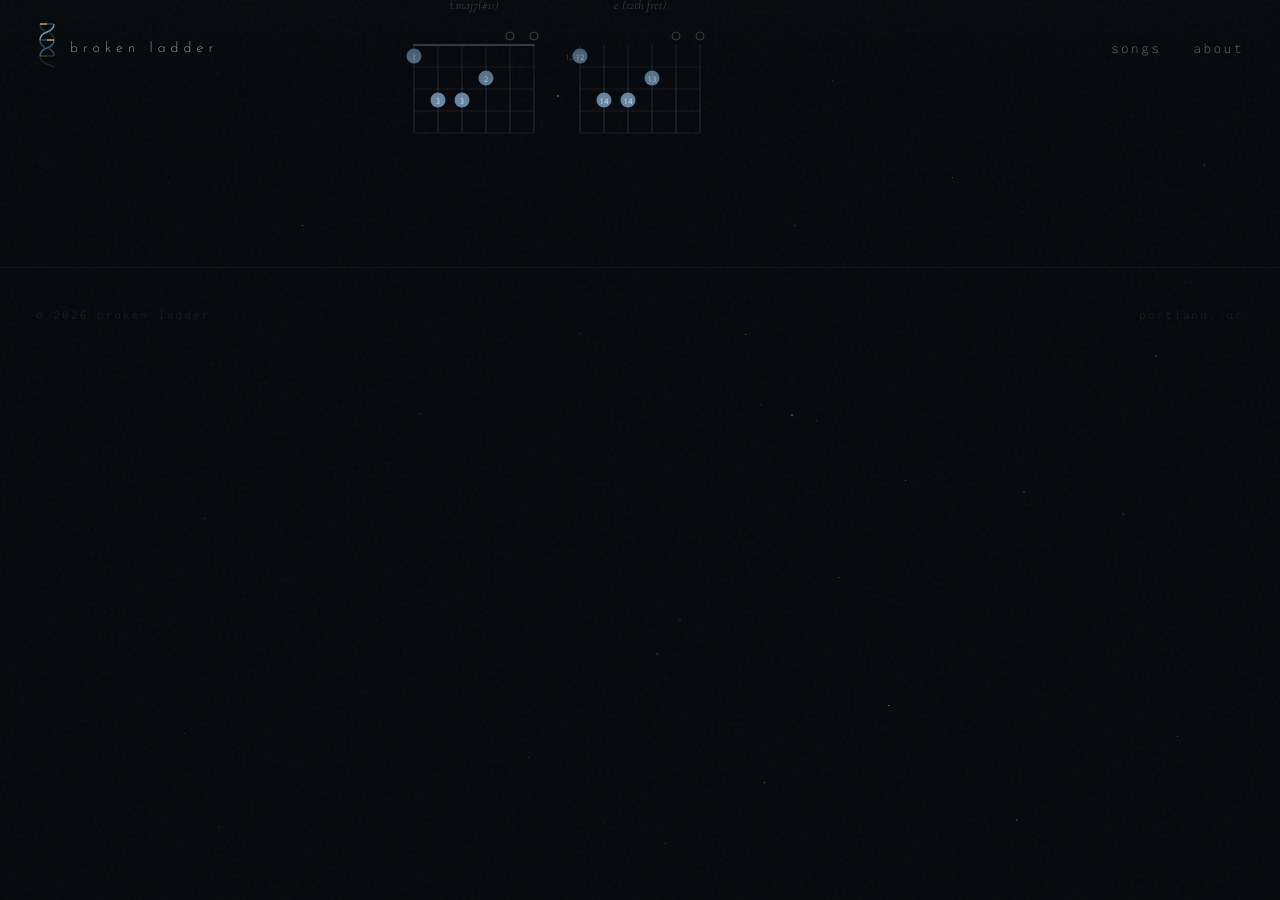
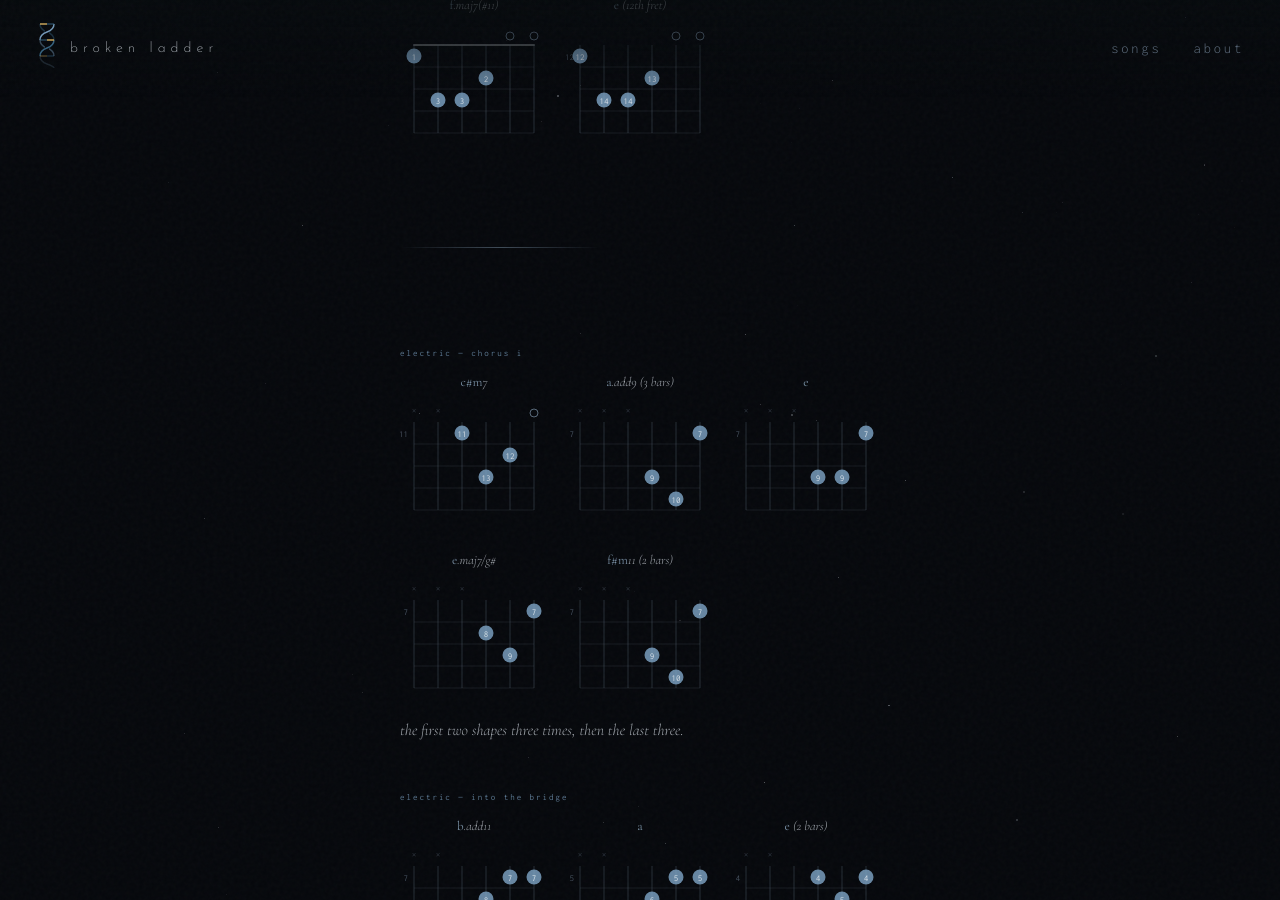
Before and after one commit to ClayShentrup/brokenladder, a Jekyll site: the page built from songs/the-puzzle-remains.html, in a window 1280 px wide and 900 px high, scrolled down 4623 px. Built offline with Jekyll 4.4.1, drawn with Linux system fonts in a browser that asks for light colours; before the commit the page ends 4984 px from its top, so only the background shows below that; some of the changed text lies outside the part shown.

Commit message:
the puzzle remains: guitar parts by guitar, bridge in order (#10)
* the puzzle remains: chords by guitar, bridge in order, electric parts

Acoustic sections are labelled as acoustic; the bridge grid is the played
sequence with two-bar chords marked. New electric sections: chorus i,
into the bridge, bridge (top four strings of the acoustic), the final
chorus arpeggio as tab, and the end of the final chorus.

Co-Authored-By: Claude Opus 5.5 <noreply@anthropic.com>

* the puzzle remains: final chorus figure as played (open e, b string twice)

Co-Authored-By: Claude Opus 5.5 <noreply@anthropic.com>

* Draw tab as SVG in the chord-diagram style; final chorus figure uses it

Co-Authored-By: Claude Opus 5.5 <noreply@anthropic.com>

---------

Co-authored-by: Claude Opus 5.5 <noreply@anthropic.com>

```diff
--- a/_layouts/lyrics.html
+++ b/_layouts/lyrics.html
@@ -31,6 +31,10 @@ em { font-style:normal; color:var(--accent); }
 .chord-box { display:flex; flex-direction:column; align-items:center; gap:8px; }
 .chord-box-name { font-family:var(--font-body); font-size:13px; font-weight:300; font-style:italic; color:var(--text); opacity:0.7; text-align:center; white-space:nowrap; }
 .chord-box-name em { font-style:normal; color:var(--accent-bright); font-weight:400; opacity:1; }
+/* ── tab and part notes ── */
+.tab-svg svg { display:block; width:100%; max-width:480px; height:auto; }
+.part-note { margin-top:18px; font-family:var(--font-body); font-size:16px; font-weight:300; font-style:italic; color:var(--text); opacity:0.7; }
+.section-label + .part-note { margin-top:0; }
 /* ── banner ── */
 .banner { position:relative; z-index:1; width:100%; max-width:1280px; margin:0 auto; opacity:0; animation:fadeUp 1.6s cubic-bezier(0.16,1,0.3,1) 0.05s forwards; }
 .banner img { display:block; width:100%; height:auto; max-height:72vh; object-fit:cover;
@@ -127,6 +132,42 @@ em { font-style:normal; color:var(--accent); }
     return s;
   }
 
+  // tab: { strings:["e","B","G"], slots:[6,2], count:[["1","&","2","&","3","&"],["1",""]],
+  //        notes:[{bar,at,s,f,h?,ring?}] }  at = slot within the bar, s = string index (0 = top)
+  function renderTab(t) {
+    const slotW=44, gap=32, padL=30, padT=26, padR=8, countH=28, r=10.5;
+    const barX=[]; let x=padL;
+    t.slots.forEach(n => { barX.push(x); x += n*slotW + 12; });
+    const W = x - 12 + padR, H = padT + (t.strings.length-1)*gap + 14 + countH;
+    const sx = (bar, at) => barX[bar] + 12 + at*slotW + slotW*0.15;
+    const sy = s => padT + s*gap;
+    let s = `<svg viewBox="0 0 ${W} ${H}" width="${W}" height="${H}" xmlns="http://www.w3.org/2000/svg" role="img" aria-label="tab">`;
+    s += `<defs><linearGradient id="ringfade" x1="0" x2="1"><stop offset="0" stop-color="${accentBr}" stop-opacity="0.7"/><stop offset="1" stop-color="${accentBr}" stop-opacity="0"/></linearGradient></defs>`;
+    t.strings.forEach((nm, i) => {
+      s += `<line x1="${padL}" y1="${sy(i)}" x2="${W-padR}" y2="${sy(i)}" stroke="${dimCol}" stroke-width="0.75" opacity="0.5"/>`;
+      s += `<text x="${padL-10}" y="${sy(i)+3.5}" font-family="Inconsolata,monospace" font-size="10" fill="${dimCol}" text-anchor="end" opacity="0.8">${nm}</text>`;
+    });
+    const yTop = sy(0)-8, yBot = sy(t.strings.length-1)+8;
+    [...barX, W-padR].forEach(bx => { s += `<line x1="${bx}" y1="${yTop}" x2="${bx}" y2="${yBot}" stroke="${dimCol}" stroke-width="0.75" opacity="0.6"/>`; });
+    t.count.forEach((c, b) => c.forEach((lab, k) => { if (lab) s += `<text x="${sx(b,k)}" y="${yBot+countH-4}" font-family="Inconsolata,monospace" font-size="10" fill="${dimCol}" text-anchor="middle" opacity="0.8">${lab}</text>`; }));
+    const dot = (cx, cy, f) => (f === 0
+      ? `<circle cx="${cx}" cy="${cy}" r="${r}" fill="${cs.getPropertyValue('--bg').trim() || '#000'}" stroke="${accentBr}" stroke-width="1" opacity="0.9"/>`
+      : `<circle cx="${cx}" cy="${cy}" r="${r}" fill="${accent}" opacity="0.85"/>`) + `<text x="${cx}" y="${cy+3.5}" font-family="Inconsolata,monospace" font-size="10" fill="${textCol}" text-anchor="middle">${f}</text>`;
+    t.notes.forEach(n => {
+      const cx = sx(n.bar, n.at), cy = sy(n.s);
+      if (n.ring) s += `<rect x="${cx}" y="${cy-1.5}" width="${barX[n.bar] + t.slots[n.bar]*slotW + 12 - cx - 4}" height="3" rx="1.5" fill="url(#ringfade)"/>`;
+      if (n.h !== undefined) {
+        const cx2 = cx + slotW*0.62;
+        s += `<path d="M ${cx} ${cy-r-2} Q ${(cx+cx2)/2} ${cy-r-14} ${cx2} ${cy-r-2}" fill="none" stroke="${accentBr}" stroke-width="1" opacity="0.7"/>`;
+        s += `<text x="${(cx+cx2)/2}" y="${cy-r-11}" font-family="Inconsolata,monospace" font-size="9" fill="${accentBr}" text-anchor="middle" opacity="0.9">h</text>`;
+        s += dot(cx2, cy, n.h);
+      }
+      s += dot(cx, cy, n.f);
+    });
+    return s + '</svg>';
+  }
+  tabs.forEach(el => { el.innerHTML = renderTab(window[el.dataset.tab]); });
+
   for (const [el, chords] of grids) {
     for (const [name, frets] of Object.entries(chords)) {
       const styledName = name.replace(/^([a-z#b]+)/, '<em>$1</em>');
--- a/songs/the-puzzle-remains.html
+++ b/songs/the-puzzle-remains.html
@@ -91,7 +91,7 @@ line: "rgba(126,166,200,0.18)"
     <div class="rule"></div>
 
     <div class="section" style="--anim-delay:1.3s">
-      <div class="section-label">chords — intro, verses</div>
+      <div class="section-label">acoustic — intro, verses</div>
       <div class="chord-grid" data-chords="chordsVerse"></div>
     </div>
     <script>
@@ -105,7 +105,7 @@ line: "rgba(126,166,200,0.18)"
     </script>
 
     <div class="section" style="--anim-delay:1.35s">
-      <div class="section-label">chords — chorus</div>
+      <div class="section-label">acoustic — chorus</div>
       <div class="chord-grid" data-chords="chordsChorus"></div>
     </div>
     <script>
@@ -120,29 +120,29 @@ line: "rgba(126,166,200,0.18)"
     </script>
 
     <div class="section" style="--anim-delay:1.4s">
-      <div class="section-label">chords — bridge</div>
+      <div class="section-label">acoustic — bridge, in order</div>
       <div class="chord-grid" data-chords="chordsBridge"></div>
     </div>
     <script>
     window.chordsBridge = {
-      "f#m11":            "2.4.4.2.0.0",
+      "f#m11 (2 bars)":   "2.4.4.2.0.0",
       "am(add9)":         "5.7.7.5.0.0",
       "g6":               "3.5.5.4.0.0",
       "c#m7":             "9.11.11.9.0.0",
       "bm11":             "7.9.9.7.0.0",
-      "f.maj7(#11)":      "1.3.3.2.0.0",
+      "f.maj7(#11) (2 bars)": "1.3.3.2.0.0",
       "f#7(add11)":       "2.4.4.3.0.0",
       "a.add9":           "5.7.7.6.0.0",
       "b.add11":          "7.9.9.8.0.0",
       "d6/9":             "10.12.12.11.0.0",
       "dm6/9":            "10.12.12.10.0.0",
       "c.maj7":           "8.10.10.9.0.0",
-      "e":                "12.14.14.13.0.0"
+      "e (2 bars)":       "12.14.14.13.0.0"
     };
     </script>
 
     <div class="section" style="--anim-delay:1.45s">
-      <div class="section-label">chords — ending</div>
+      <div class="section-label">acoustic — ending</div>
       <div class="chord-grid" data-chords="chordsEnding"></div>
     </div>
     <script>
@@ -155,5 +155,74 @@ line: "rgba(126,166,200,0.18)"
     };
     </script>
 
+    <div class="rule"></div>
+
+    <div class="section" style="--anim-delay:1.5s">
+      <div class="section-label">electric — chorus i</div>
+      <div class="chord-grid" data-chords="leadChorus"></div>
+      <p class="part-note">the first two shapes three times, then the last three.</p>
+    </div>
+    <script>
+    window.leadChorus = {
+      "c#m7":             "x.x.11.13.12.0",
+      "a.add9 (3 bars)":  "x.x.x.9.10.7",
+      "e":                "x.x.x.9.9.7",
+      "e.maj7/g#":        "x.x.x.8.9.7",
+      "f#m11 (2 bars)":   "x.x.x.9.10.7"
+    };
+    </script>
+
+    <div class="section" style="--anim-delay:1.55s">
+      <div class="section-label">electric — into the bridge</div>
+      <div class="chord-grid" data-chords="leadDescent"></div>
+    </div>
+    <script>
+    window.leadDescent = {
+      "b.add11":          "x.x.9.8.7.7",
+      "a":                "x.x.7.6.5.5",
+      "e (2 bars)":       "x.x.6.4.5.4"
+    };
+    </script>
+
+    <div class="section" style="--anim-delay:1.6s">
+      <div class="section-label">electric — bridge</div>
+      <p class="part-note">the acoustic bridge sequence, on the highest four strings only.</p>
+    </div>
+
+    <div class="section" style="--anim-delay:1.65s">
+      <div class="section-label">electric — final chorus</div>
+      <div class="tab-svg" data-tab="leadFinalChorus"></div>
+      <p class="part-note">six times. on the second and last time it rings on the 14th fret (f#) instead of the 12th.</p>
+    </div>
+    <script>
+    window.leadFinalChorus = {
+      strings: ["e", "B", "G"],
+      slots: [6, 3],
+      count: [["1", "&", "2", "&", "3", "&"], ["1", "", ""]],
+      notes: [
+        { bar: 0, at: 0, s: 2, f: 13, h: 14 },
+        { bar: 0, at: 2, s: 1, f: 12 },
+        { bar: 0, at: 3, s: 0, f: 0 },
+        { bar: 0, at: 5, s: 1, f: 12 },
+        { bar: 1, at: 0, s: 0, f: 12, ring: true }
+      ]
+    };
+    </script>
+
+    <div class="section" style="--anim-delay:1.7s">
+      <div class="section-label">electric — end of the final chorus</div>
+      <div class="chord-grid" data-chords="leadEnd"></div>
+    </div>
+    <script>
+    window.leadEnd = {
+      "e":                "x.x.x.1.0.0",
+      "e/g#":             "x.x.x.1.0.4",
+      "f#m11 (2 bars)":   "x.x.x.6.0.5",
+      "b":                "x.x.x.8.0.7",
+      "a.maj9":           "x.x.x.6.0.4",
+      "e (let ring)":     "x.x.x.1.0.0"
+    };
+    </script>
+
   </div>
 </div>
```
Also changed, not shown: other parts of _layouts/lyrics.html (+2 -1 lines).
